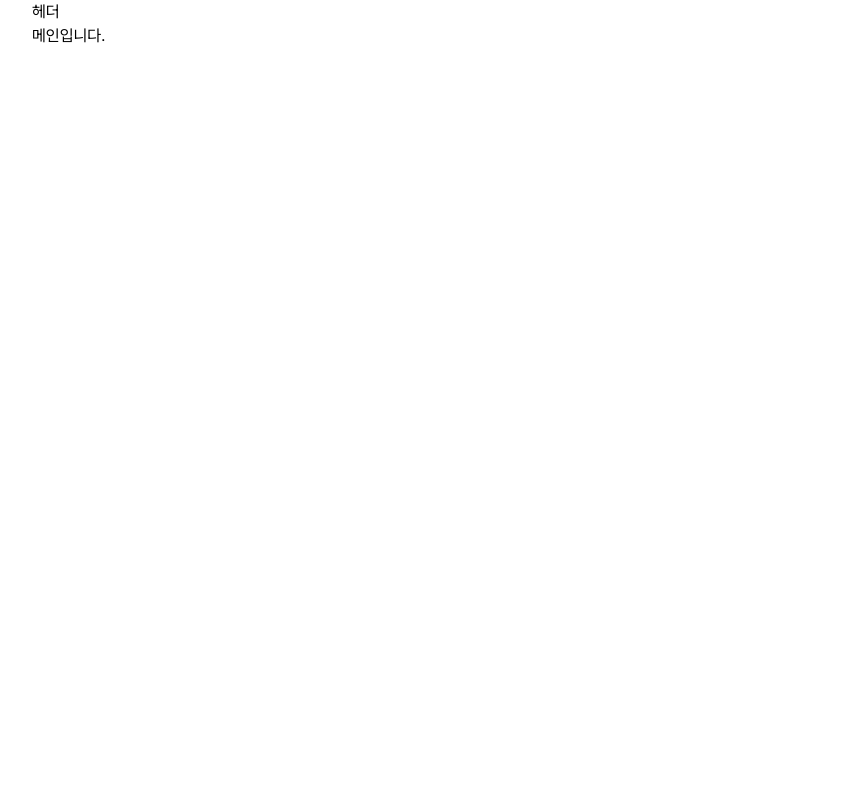
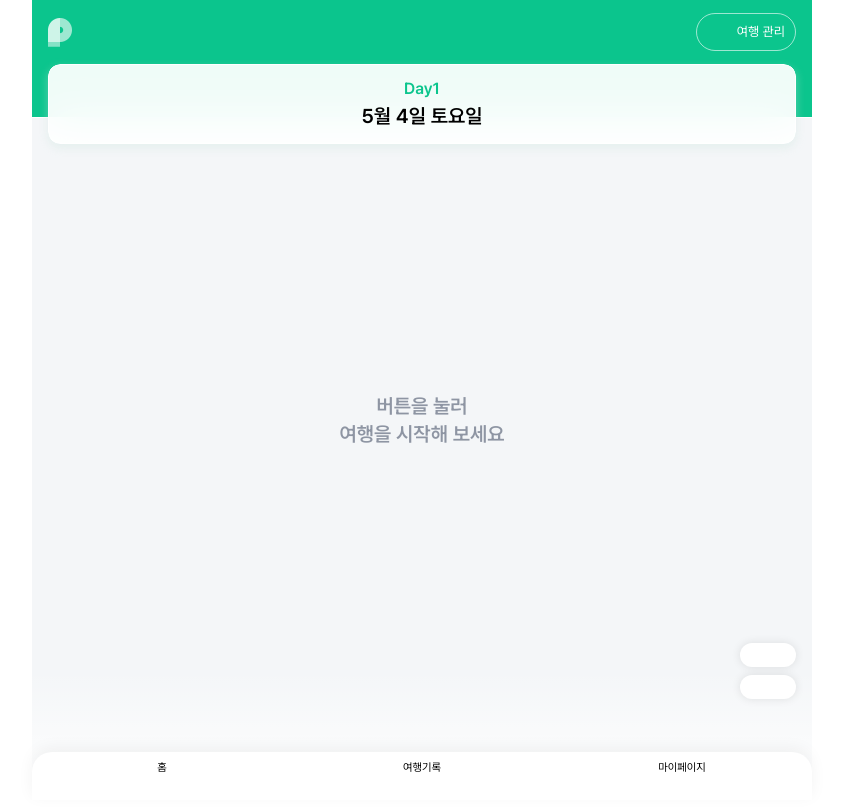
Before and after one commit to sukyung6999/pravel, a Next.js app: page / in a window 1280 px wide. Shown: the top 810 px of the page, without its empty margins (218-1061 px from the left). Built offline with nearby package versions, Linux system fonts and the light colour scheme.

Commit message:
fix: 메인페이지 수정

```diff
--- a/src/app/page.tsx
+++ b/src/app/page.tsx
@@ -1,8 +1,20 @@
+import Header from '@/layout/header/Header';
+
+import Date from './_components/main/Date';
+import EmptyMain from './_components/main/EmptyMain';
+import FloatingBar from './_components/main/FloatingBar';
+import Snb from './_components/main/Snb';
+
 export default function Home() {
   return (
-    <>
-      <header>헤더</header>
-      <main className="">메인입니다.</main>
-    </>
+    <main className="relative">
+      <Header />
+      <Snb />
+      <>
+        <Date />
+        <EmptyMain />
+      </>
+      <FloatingBar />
+    </main>
   );
 }
```
